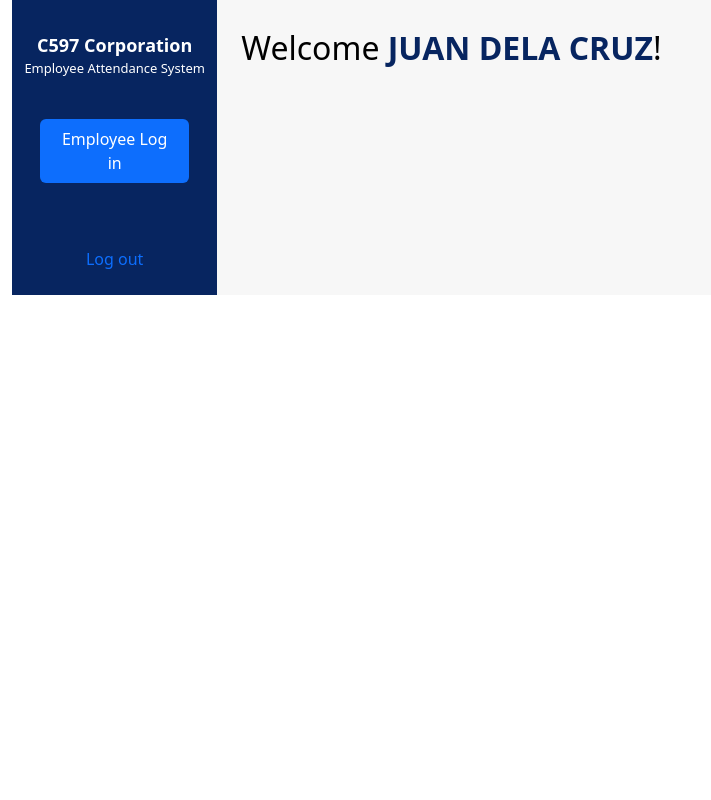
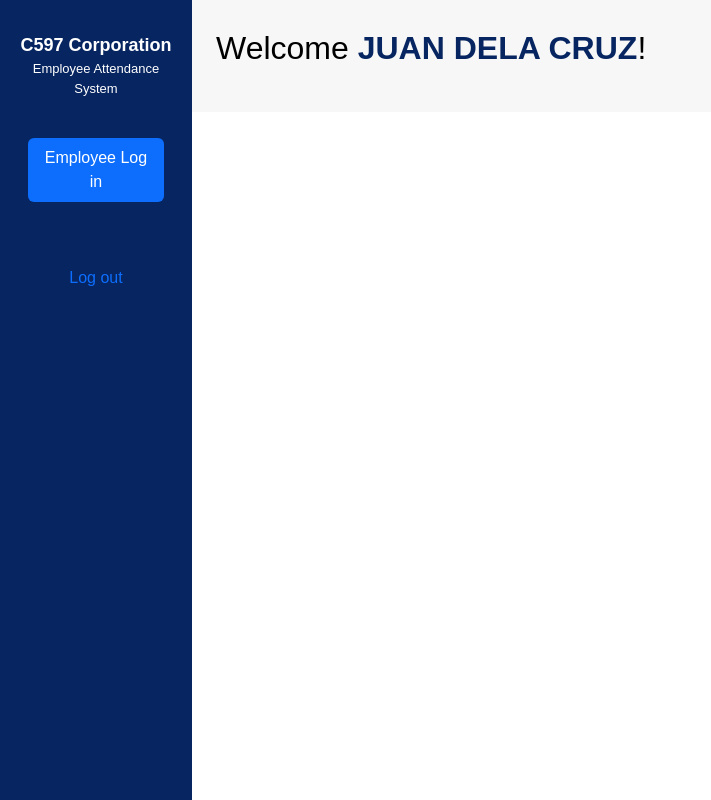
Before and after one commit to Dee-17/Employee-Attendance-Management-System, a PHP site: page /employee-attendance-system.html in a window 1280 px wide. Shown: the whole page, without its empty margins (0-711 px from the left). Run offline with PHP 8.4, Linux system fonts and the light colour scheme.

Commit message:
Modified vertical nav bar

```diff
--- a/css/employee-attendance-system.css
+++ b/css/employee-attendance-system.css
@@ -1,6 +1,7 @@
 body {
     font-family: Arial, Helvetica, sans-serif;
 }
+/* arranged alphabetically */
 .container-fluid {
     margin: 0;
     padding: 0;
@@ -12,8 +13,16 @@ body {
 .left_panel {
     background-color: #072560;
     color: white;
+    position: fixed;
+    overflow: auto;
+    width: 15%;
+    height: 100%;
+    bottom: 0;
 }
 .right_panel {
+    width: 85%;
+    margin-left: 15%;
+    display: inline-block;
     background-color: #F7F7F7;
     color: black;
 }
--- a/employee-attendance-system.html
+++ b/employee-attendance-system.html
@@ -4,31 +4,31 @@
     <meta charset="UTF-8">
     <meta name="viewport" content="width=device-width, initial-scale=1.0">
     <title>Employee Attendance System</title>
+    <link rel="stylesheet" href="https://cdn.jsdelivr.net/npm/bootstrap@5.3.2/dist/css/bootstrap.min.css" integrity="sha384-T3c6CoIi6uLrA9TneNEoa7RxnatzjcDSCmG1MXxSR1GAsXEV/Dwwykc2MPK8M2HN" crossorigin="anonymous">
     <link rel="stylesheet" href="css/employee-attendance-system.css">
-    <link href="https://cdn.jsdelivr.net/npm/bootstrap@5.3.2/dist/css/bootstrap.min.css" rel="stylesheet" integrity="sha384-T3c6CoIi6uLrA9TneNEoa7RxnatzjcDSCmG1MXxSR1GAsXEV/Dwwykc2MPK8M2HN" crossorigin="anonymous">
     <script src="https://cdn.jsdelivr.net/npm/bootstrap@5.3.2/dist/js/bootstrap.bundle.min.js" integrity="sha384-C6RzsynM9kWDrMNeT87bh95OGNyZPhcTNXj1NW7RuBCsyN/o0jlpcV8Qyq46cDfL" crossorigin="anonymous" defer></script>
 </head>
 <body class="container-fluid">
     <div class="container-fluid row gap-0">
         <!-- Navigation Bar -->
-        <div class="left_panel col-2 container text-center pt-3">
+        <div class="left_panel sticky-top container text-center pt-3">
             <p class="title_1 mt-3 mb-0">C597 Corporation</p>
             <p class="subtitle_1">Employee Attendance System</p>
-
+            <!-- Active button -->
             <nav class="nav flex-column nav-pills mt-4 p-3">
                 <a class="nav-link active" aria-current="page" href="#">Employee Log in</a>
             </nav>
-            <nav class="nav flex-column nav-pills mt-4 p-3">
-                <a class="nav-link" href="#">Log out</a>
+            <!-- Log out button -->
+            <nav class="nav flex-column justify-content-end nav-pills mt-4 p-3">
+                <a class="nav-link " href="#">Log out</a>
             </nav>
         </div>
         <!-- Main contents -->
-        <div class="right_panel col-10 container p-4">
+        <div class="right_panel container p-4">
             <p class="title_2">Welcome <span class="employee_name">JUAN DELA CRUZ</span>!</p>
 
             <div class="row">
-                <div class="column">
-
+                <div class="col-10">
                 </div>
             </div>
         </div>
```
